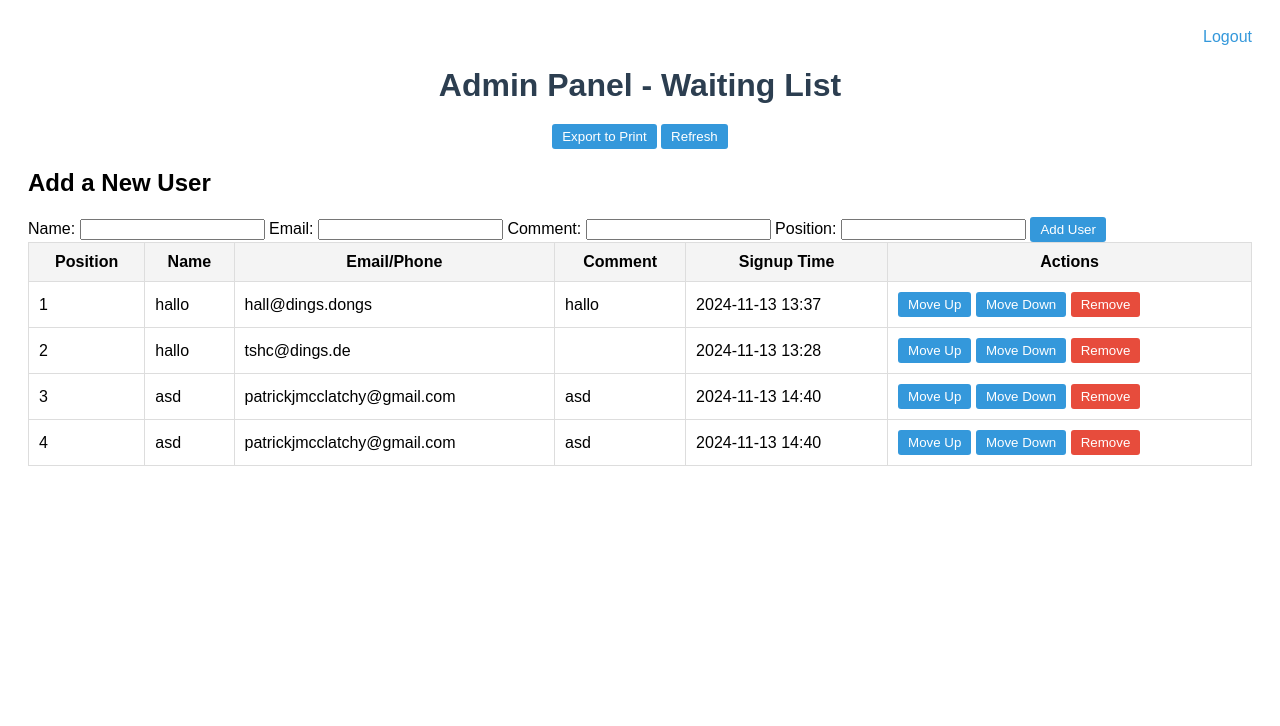
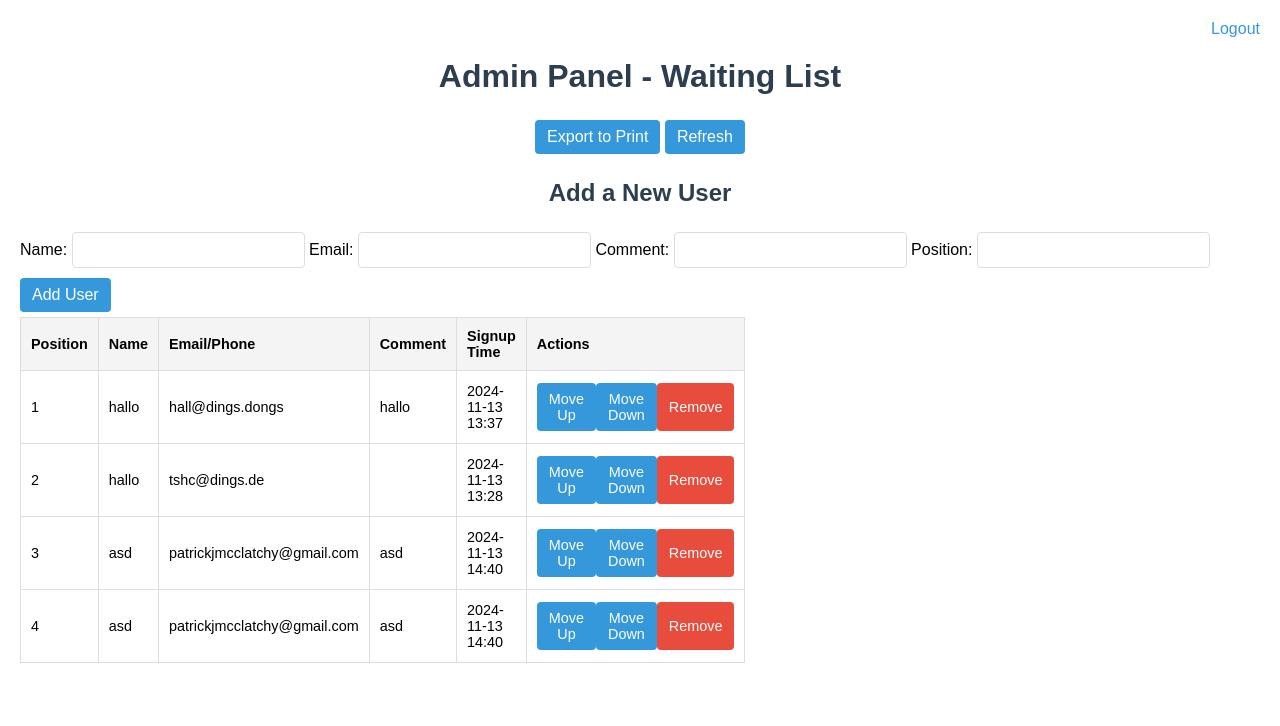
Before and after one commit to PatrickMcClatchy/waiting-list, a PHP site: page /admin.php in a window 1280 px wide. Shown: the top 726 px of the page. Run offline with PHP 8.4, Linux system fonts and the light colour scheme; the visitor is signed in with stand-in values (Sample User, id 1); data comes from the database, SQL or seed files in the repository; both versions use the stored data as it was after the commit.

Commit message:
admin page handy freundlocher gestaltet

```diff
--- a/admin.php
+++ b/admin.php
@@ -72,21 +72,19 @@ if ($_SERVER['REQUEST_METHOD'] === 'POST' && isset($_POST['id'], $_POST['action'
 // Handle admin adding a new user to a specific position
 if ($_SERVER['REQUEST_METHOD'] === 'POST' && isset($_POST['action']) && $_POST['action'] === 'add_user') {
     $name = filter_var($_POST['name'], FILTER_SANITIZE_FULL_SPECIAL_CHARS);
-    $email = filter_var($_POST['email'], FILTER_SANITIZE_EMAIL);  // No need to validate as required
+    $email = filter_var($_POST['email'], FILTER_SANITIZE_EMAIL);
     $comment = filter_var($_POST['comment'], FILTER_SANITIZE_FULL_SPECIAL_CHARS);
     $position = intval($_POST['position']);
 
-    if ($name && $position > 0) {  // Check only if name and position are valid
-        // Shift all users below the specified position
+    if ($name && $position > 0) {
         $db->exec("UPDATE waiting_list SET position = position + 1 WHERE position >= $position");
 
-        // Insert the new user at the specified position
         $stmt = $db->prepare('INSERT INTO waiting_list (name, email_or_phone, comment, time, confirmed, position) VALUES (:name, :email, :comment, :time, :confirmed, :position)');
         $stmt->bindValue(':name', $name, SQLITE3_TEXT);
-        $stmt->bindValue(':email', $email, SQLITE3_TEXT);  // Can be empty or any format
+        $stmt->bindValue(':email', $email, SQLITE3_TEXT);
         $stmt->bindValue(':comment', $comment, SQLITE3_TEXT);
         $stmt->bindValue(':time', time(), SQLITE3_INTEGER);
-        $stmt->bindValue(':confirmed', 1, SQLITE3_INTEGER);  // Admin-added users are confirmed by default
+        $stmt->bindValue(':confirmed', 1, SQLITE3_INTEGER);
         $stmt->bindValue(':position', $position, SQLITE3_INTEGER);
         $stmt->execute();
 
@@ -150,7 +148,7 @@ if ($_SERVER['REQUEST_METHOD'] === 'POST' && isset($_POST['action']) && $_POST['
         echo "<td>" . htmlspecialchars($row['name']) . "</td>";
         echo "<td>" . htmlspecialchars($row['email_or_phone']) . "</td>";
         echo "<td>" . htmlspecialchars($row['comment']) . "</td>";
-        echo "<td>" . date('Y-m-d H:i', $row['time']) . "</td>";  // Only date and minutes, no seconds
+        echo "<td>" . date('Y-m-d H:i', $row['time']) . "</td>";
         echo "</tr>";
     }
 
@@ -174,37 +172,13 @@ $results = $db->query('SELECT * FROM waiting_list ORDER BY position ASC');
         body {
             font-family: Arial, sans-serif;
             padding: 20px;
+            margin: 0;
+            box-sizing: border-box;
         }
-        h1 {
+        h1, h2 {
             color: #2C3E50;
             text-align: center;
-            margin-bottom: 20px;
-        }
-        table {
-            width: 100%;
-            border-collapse: collapse;
-            margin-bottom: 20px;
-        }
-        table, th, td {
-            border: 1px solid #ddd;
-            padding: 10px;
-        }
-        th {
-            background-color: #f4f4f4;
-        }
-        button {
-            padding: 5px 10px;
-            background-color: #3498db;
-            border: none;
-            color: white;
-            border-radius: 3px;
-            cursor: pointer;
-        }
-        button.remove {
-            background-color: #e74c3c;
-        }
-        form {
-            display: inline;
+            margin: 20px 0;
         }
         #logout {
             text-align: right;
@@ -213,13 +187,80 @@ $results = $db->query('SELECT * FROM waiting_list ORDER BY position ASC');
         #logout a {
             color: #3498db;
             text-decoration: none;
+            font-size: 1rem;
         }
         #logout a:hover {
             text-decoration: underline;
         }
-        #controls {
+        #controls, .table-container {
+            text-align: center;
             margin-bottom: 20px;
-            text-align: center;
+        }
+        #controls form, .table-container {
+            display: inline-block;
+            width: 100%;
+            max-width: 600px;
+        }
+        form {
+            display: inline-block;
+            width: 100%;
+        }
+        button, input[type="text"], input[type="email"], input[type="number"] {
+            padding: 8px 12px;
+            margin: 5px 0;
+            font-size: 1rem;
+            width: 100%;
+            max-width: 100%;
+            box-sizing: border-box;
+            border: 1px solid #ddd;
+            border-radius: 4px;
+        }
+        button {
+            background-color: #3498db;
+            color: white;
+            cursor: pointer;
+            border: none;
+            border-radius: 4px;
+        }
+        button.remove {
+            background-color: #e74c3c;
+        }
+        table {
+            width: 100%;
+            border-collapse: collapse;
+            margin-bottom: 20px;
+            font-size: 0.9rem;
+        }
+        th, td {
+            border: 1px solid #ddd;
+            padding: 10px;
+            text-align: left;
+        }
+        th {
+            background-color: #f4f4f4;
+        }
+        .action-buttons form {
+            display: flex;
+            flex-direction: column;
+        }
+        .action-buttons button {
+            margin: 2px 0;
+            font-size: 0.9rem;
+        }
+        .responsive-hide {
+            display: none;
+        }
+
+        @media (min-width: 600px) {
+            button, input[type="text"], input[type="email"], input[type="number"] {
+                width: auto;
+            }
+            .action-buttons form {
+                flex-direction: row;
+            }
+            .responsive-hide {
+                display: table-cell;
+            }
         }
     </style>
 </head>
@@ -238,7 +279,7 @@ $results = $db->query('SELECT * FROM waiting_list ORDER BY position ASC');
     </div>
 
     <!-- Form for admin to add a new user -->
-    <div>
+    <div class="form-container">
         <h2>Add a New User</h2>
         <form method="POST">
             <input type="hidden" name="action" value="add_user">
@@ -254,23 +295,24 @@ $results = $db->query('SELECT * FROM waiting_list ORDER BY position ASC');
         </form>
     </div>
 
+    <div class="table-container">
         <table>
             <tr>
                 <th>Position</th>
                 <th>Name</th>
-            <th>Email/Phone</th>
+                <th class="responsive-hide">Email/Phone</th>
                 <th>Comment</th>
-            <th>Signup Time</th>
+                <th class="responsive-hide">Signup Time</th>
                 <th>Actions</th>
             </tr>
             <?php while ($row = $results->fetchArray(SQLITE3_ASSOC)) { ?>
                 <tr>
                     <td><?php echo $row['position']; ?></td>
                     <td><?php echo htmlspecialchars($row['name']); ?></td>
-                <td><?php echo htmlspecialchars($row['email_or_phone']); ?></td>
+                    <td class="responsive-hide"><?php echo htmlspecialchars($row['email_or_phone']); ?></td>
                     <td><?php echo htmlspecialchars($row['comment']); ?></td>
-                <td><?php echo date('Y-m-d H:i', $row['time']); ?></td>
-                <td>
+                    <td class="responsive-hide"><?php echo date('Y-m-d H:i', $row['time']); ?></td>
+                    <td class="action-buttons">
                         <form method="POST">
                             <input type="hidden" name="id" value="<?php echo $row['id']; ?>">
                             <button type="submit" name="action" value="move_up">Move Up</button>
@@ -281,6 +323,7 @@ $results = $db->query('SELECT * FROM waiting_list ORDER BY position ASC');
                 </tr>
             <?php } ?>
         </table>
+    </div>
 
     <?php if ($results->numColumns() === 0): ?>
         <p>No users on the waiting list.</p>
```
Also changed, not shown: waiting_list.db. Lines whose indentation alone changed are shown as unchanged.
